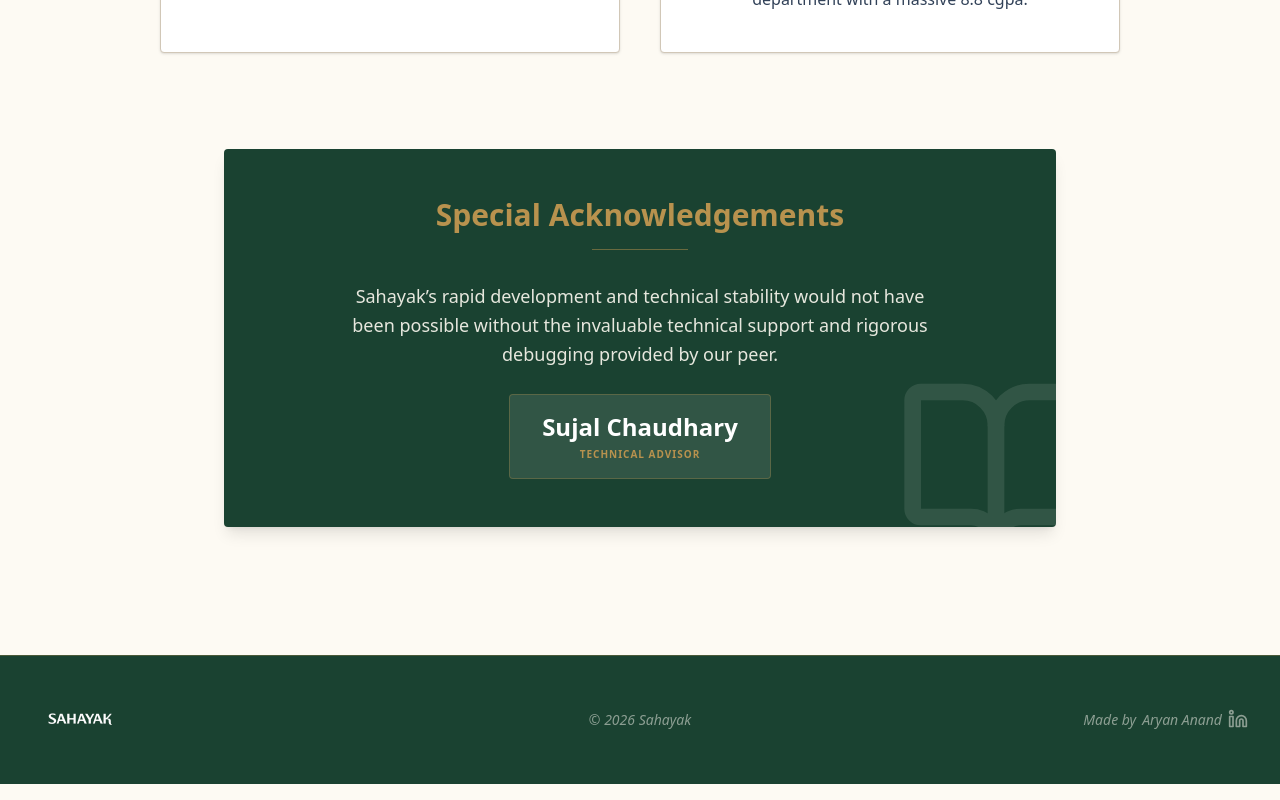
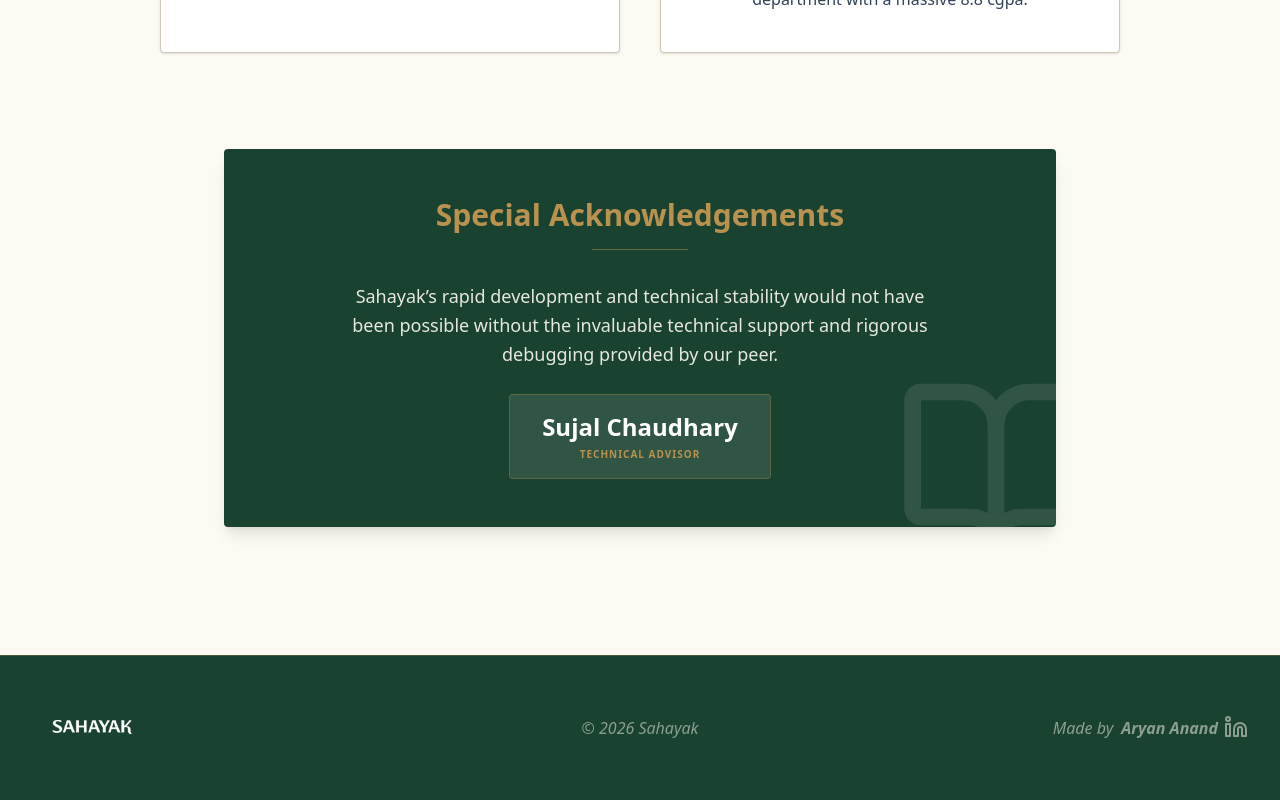
Before and after one commit to ar586/Sahayak, a Next.js app in the folder frontend/: page /about in a window 1280 px wide. Shown: the part 1444-2244 px from the top of the page. Built offline with nearby package versions, Linux system fonts and the light colour scheme; a web font is replaced by a local one.

Commit message:
footer changes

```diff
--- a/frontend/src/app/layout.tsx
+++ b/frontend/src/app/layout.tsx
@@ -36,18 +36,18 @@ export default function RootLayout({
 
               {/* Footer will be rebuilt subsequently */}
               <footer className="border-t border-academic-gold/30 bg-primary text-parchment py-8 mt-auto">
-                <div className="max-w-7xl mx-auto px-8 grid grid-cols-1 md:grid-cols-3 gap-4 items-center">
+                <div className="max-w-7xl mx-auto px-8 grid grid-cols-1 md:grid-cols-3 gap-6 items-center">
                   <div className="flex justify-center md:justify-start">
-                    <img src="/logo-footer.png" alt="Sahayak Logo" className="h-12 md:h-16 w-auto object-contain" />
+                    <img src="/logo-footer.png" alt="Sahayak Logo" className="h-16 md:h-20 w-auto object-contain" />
                   </div>
                   <div className="flex justify-center">
-                    <span className="text-sm italic opacity-50 font-serif whitespace-nowrap">© 2026 Sahayak</span>
+                    <span className="text-base italic opacity-50 font-serif whitespace-nowrap">© 2026 Sahayak</span>
                   </div>
                   <div className="flex justify-center md:justify-end">
-                    <span className="text-sm italic opacity-50 font-serif flex items-center gap-1.5 group whitespace-nowrap">
+                    <span className="text-base italic opacity-50 font-serif flex items-center gap-2 group whitespace-nowrap">
                       Made by
-                      <a href="https://www.linkedin.com/in/aryan-anand-4aba06309/" target="_blank" rel="noopener noreferrer" className="group-hover:text-academic-gold transition-colors flex items-center gap-1.5">
-                        Aryan Anand <Linkedin size={20} className="inline-block relative -top-[1px]" />
+                      <a href="https://www.linkedin.com/in/aryan-anand-4aba06309/" target="_blank" rel="noopener noreferrer" className="group-hover:text-academic-gold transition-colors flex items-center gap-1.5 font-bold">
+                        Aryan Anand <Linkedin size={24} className="inline-block relative -top-[1px]" />
                       </a>
                     </span>
                   </div>
```
